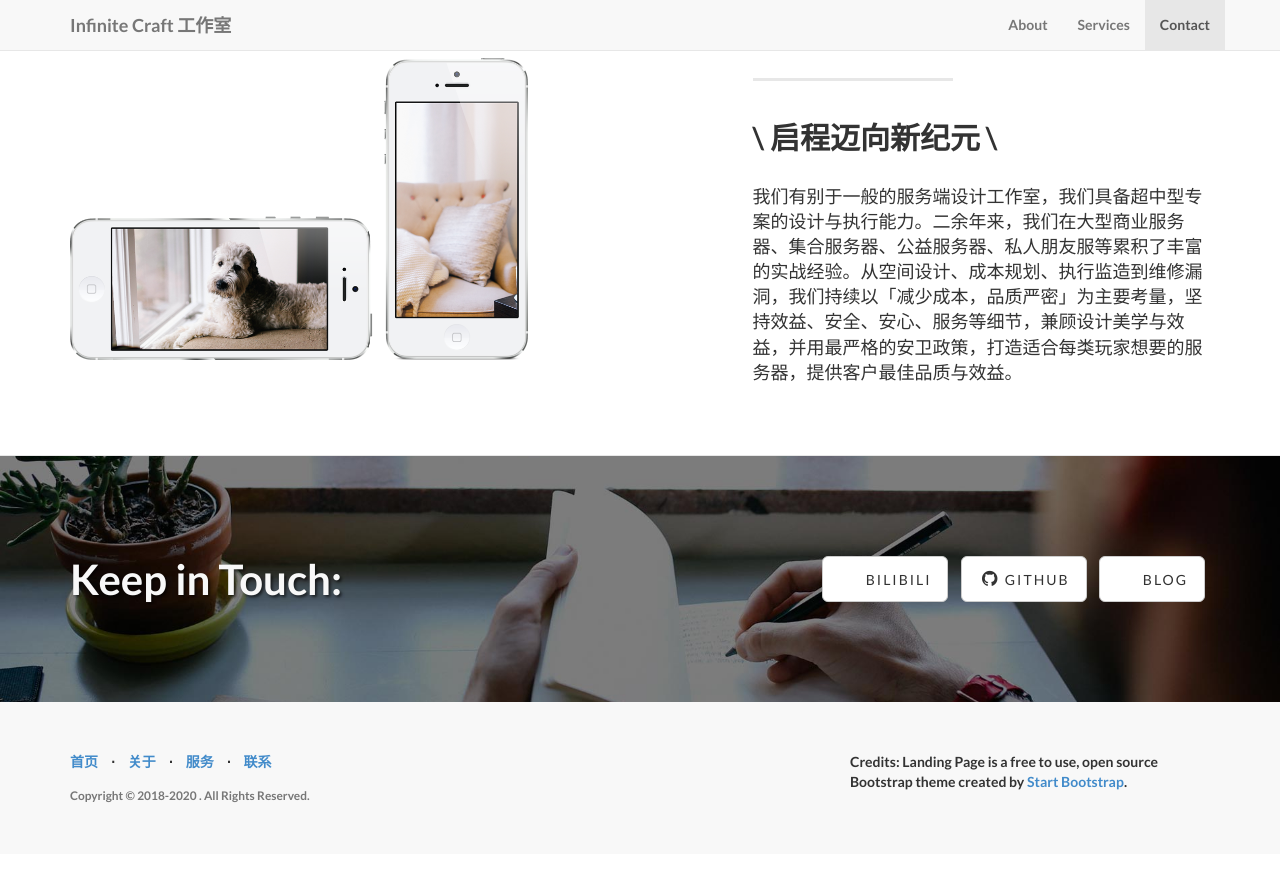
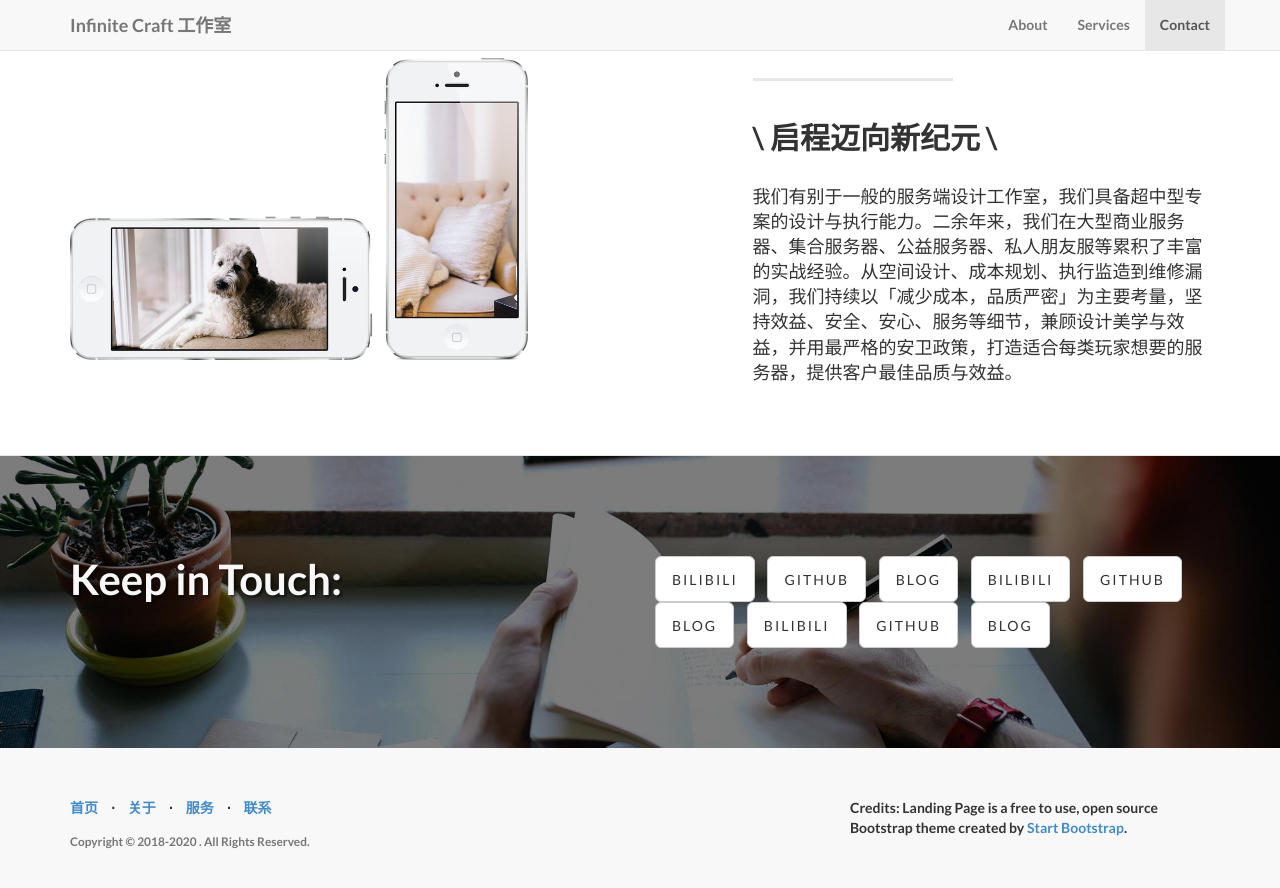
Before and after one commit to MrKarro/infinite-craft-landing-page, a Jekyll site: the page built from index.html, in a window 1280 px wide and 900 px high, scrolled down 2346 px. Shown: the top 888 px of the window. Built offline with Jekyll 4.4.1, drawn with Linux system fonts in a browser that asks for light colours; before the commit the page ends 3200 px from its top, so only the background shows below that.

Commit message:
更新了 contact.html
删除了原来的变量
改成现在的定量
应该会有bug吧因为没测试过呢
希望图标能加载出来

```diff
--- a/_includes/contact.html
+++ b/_includes/contact.html
@@ -10,7 +10,22 @@
 					<ul class="list-inline banner-social-buttons">
 						{% for social in site.social %}
 						<li>
-							<a href="{{ social.url }}" class="btn btn-default btn-lg"><i class="fa fa-{{ social.title }} fa-fw"></i> <span class="network-name">{{ social.title }}</span></a>
+							<a href="https://space.bilibili.com/358750612" class="btn btn-default btn-lg">
+							  <i class="iconfont icon-bilibili"></i>
+							  <span class="network-name">bilibili</span>
+							</a>
+						</li>
+						<li>
+							<a href="https://github.com/MrKarro" class="btn btn-default btn-lg">
+							  <i class="iconfont icon-github"></i>
+							  <span class="network-name">github</span>
+							</a>
+						</li>
+						<li>
+							<a href="http://blog.infinite-craft.top/" class="btn btn-default btn-lg">
+							  <i class="iconfont icon-github"></i>
+							  <span class="network-name">blog</span>
+							</a>
 						</li>
 						{% endfor %}
 					</ul>
```
